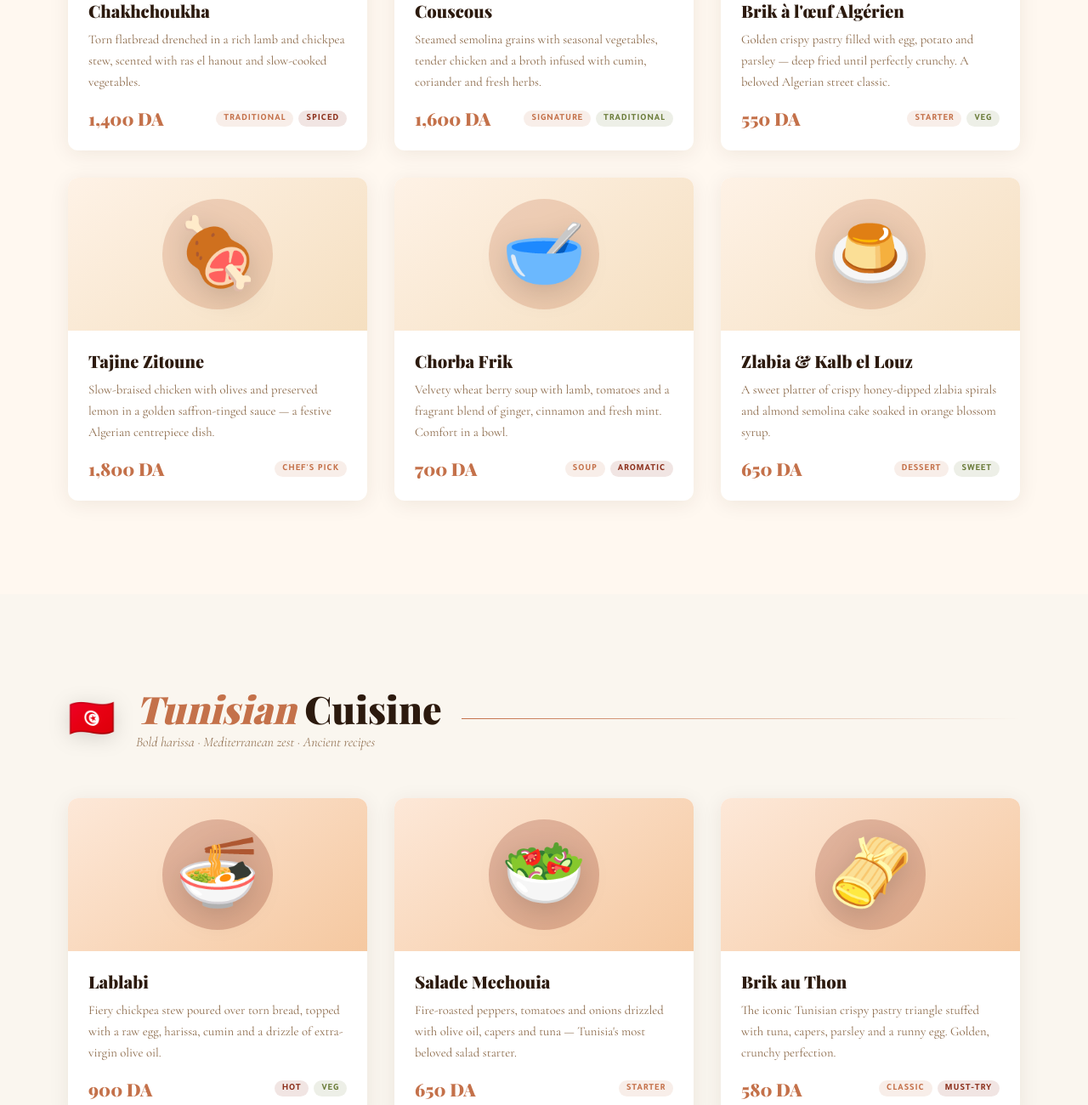
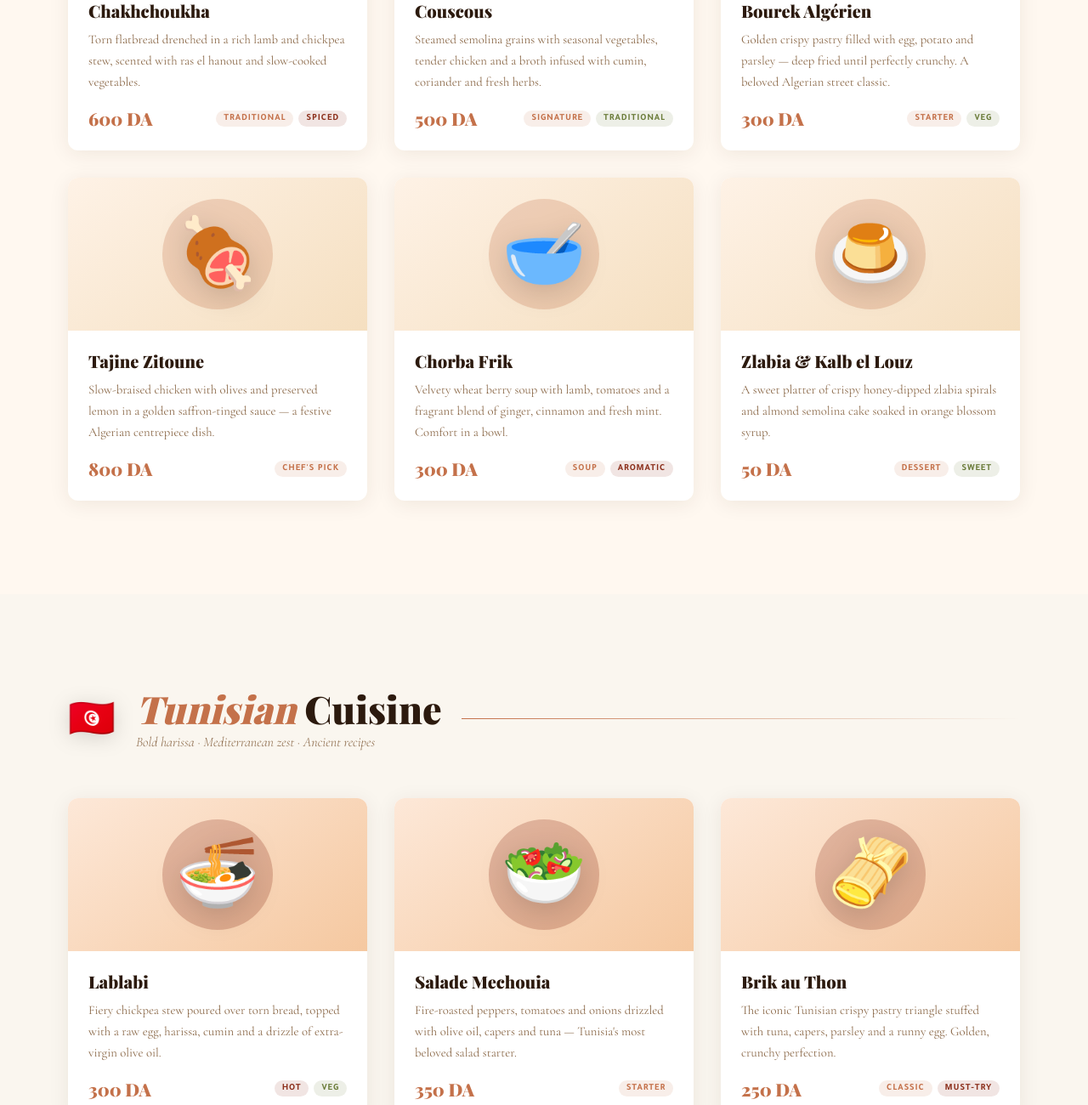
Before and after one commit to Menouarriadh/AL-maidah, a plain HTML site: page index.html in a window 1280 px wide. Shown: the part 2260-3560 px from the top of the page at 85% size. Drawn offline with nearby package versions, Linux system fonts and the light colour scheme; a web font is replaced by a local one.

Commit message:
Modify dish prices and names in index.html
Updated dish prices and names in the menu.

```diff
--- a/index.html
+++ b/index.html
@@ -821,7 +821,7 @@
           <div class="dish-card-name">Chakhchoukha</div>
           <div class="dish-card-desc">Torn flatbread drenched in a rich lamb and chickpea stew, scented with ras el hanout and slow-cooked vegetables.</div>
           <div class="dish-card-footer">
-            <span class="dish-price">1,400 DA</span>
+            <span class="dish-price">600 DA</span>
             <div class="dish-tags"><span class="tag">Traditional</span><span class="tag spicy">Spiced</span></div>
           </div>
         </div>
@@ -836,7 +836,7 @@
           <div class="dish-card-name">Couscous</div>
           <div class="dish-card-desc">Steamed semolina grains with seasonal vegetables, tender chicken and a broth infused with cumin, coriander and fresh herbs.</div>
           <div class="dish-card-footer">
-            <span class="dish-price">1,600 DA</span>
+            <span class="dish-price">500 DA</span>
             <div class="dish-tags"><span class="tag">Signature</span><span class="tag veg">Traditional</span></div>
           </div>
         </div>
@@ -848,10 +848,10 @@
           <div class="dish-card-emoji">🫔</div>
         </div>
         <div class="dish-card-body">
-          <div class="dish-card-name">Brik à l'œuf Algérien</div>
+          <div class="dish-card-name">Bourek Algérien</div>
           <div class="dish-card-desc">Golden crispy pastry filled with egg, potato and parsley — deep fried until perfectly crunchy. A beloved Algerian street classic.</div>
           <div class="dish-card-footer">
-            <span class="dish-price">550 DA</span>
+            <span class="dish-price">300 DA</span>
             <div class="dish-tags"><span class="tag">Starter</span><span class="tag veg">Veg</span></div>
           </div>
         </div>
@@ -866,7 +866,7 @@
           <div class="dish-card-name">Tajine Zitoune</div>
           <div class="dish-card-desc">Slow-braised chicken with olives and preserved lemon in a golden saffron-tinged sauce — a festive Algerian centrepiece dish.</div>
           <div class="dish-card-footer">
-            <span class="dish-price">1,800 DA</span>
+            <span class="dish-price">800 DA</span>
             <div class="dish-tags"><span class="tag">Chef's Pick</span></div>
           </div>
         </div>
@@ -881,7 +881,7 @@
           <div class="dish-card-name">Chorba Frik</div>
           <div class="dish-card-desc">Velvety wheat berry soup with lamb, tomatoes and a fragrant blend of ginger, cinnamon and fresh mint. Comfort in a bowl.</div>
           <div class="dish-card-footer">
-            <span class="dish-price">700 DA</span>
+            <span class="dish-price">300 DA</span>
             <div class="dish-tags"><span class="tag">Soup</span><span class="tag spicy">Aromatic</span></div>
           </div>
         </div>
@@ -896,7 +896,7 @@
           <div class="dish-card-name">Zlabia &amp; Kalb el Louz</div>
           <div class="dish-card-desc">A sweet platter of crispy honey-dipped zlabia spirals and almond semolina cake soaked in orange blossom syrup.</div>
           <div class="dish-card-footer">
-            <span class="dish-price">650 DA</span>
+            <span class="dish-price">50 DA</span>
             <div class="dish-tags"><span class="tag">Dessert</span><span class="tag veg">Sweet</span></div>
           </div>
         </div>
@@ -928,7 +928,7 @@
           <div class="dish-card-name">Lablabi</div>
           <div class="dish-card-desc">Fiery chickpea stew poured over torn bread, topped with a raw egg, harissa, cumin and a drizzle of extra-virgin olive oil.</div>
           <div class="dish-card-footer">
-            <span class="dish-price">900 DA</span>
+            <span class="dish-price">300 DA</span>
             <div class="dish-tags"><span class="tag spicy">Hot</span><span class="tag veg">Veg</span></div>
           </div>
         </div>
@@ -943,7 +943,7 @@
           <div class="dish-card-name">Salade Mechouia</div>
           <div class="dish-card-desc">Fire-roasted peppers, tomatoes and onions drizzled with olive oil, capers and tuna — Tunisia's most beloved salad starter.</div>
           <div class="dish-card-footer">
-            <span class="dish-price">650 DA</span>
+            <span class="dish-price">350 DA</span>
             <div class="dish-tags"><span class="tag">Starter</span></div>
           </div>
         </div>
@@ -958,7 +958,7 @@
           <div class="dish-card-name">Brik au Thon</div>
           <div class="dish-card-desc">The iconic Tunisian crispy pastry triangle stuffed with tuna, capers, parsley and a runny egg. Golden, crunchy perfection.</div>
           <div class="dish-card-footer">
-            <span class="dish-price">580 DA</span>
+            <span class="dish-price">250 DA</span>
             <div class="dish-tags"><span class="tag">Classic</span><span class="tag spicy">Must-Try</span></div>
           </div>
         </div>
@@ -973,7 +973,7 @@
           <div class="dish-card-name">Mloukhia</div>
           <div class="dish-card-desc">Dark, velvety jute leaf stew slow-cooked with lamb, garlic and caraway — a rich Tunisian dish for the adventurous palate.</div>
           <div class="dish-card-footer">
-            <span class="dish-price">1,500 DA</span>
+            <span class="dish-price">400 DA</span>
             <div class="dish-tags"><span class="tag">Heritage</span></div>
           </div>
         </div>
@@ -988,7 +988,7 @@
           <div class="dish-card-name">Poisson au Chermoula</div>
           <div class="dish-card-desc">Fresh sea bream marinated in chermoula — a vivid blend of cilantro, cumin, lemon and harissa — then oven-roasted to perfection.</div>
           <div class="dish-card-footer">
-            <span class="dish-price">2,100 DA</span>
+            <span class="dish-price">1200 DA</span>
             <div class="dish-tags"><span class="tag">Seafood</span><span class="tag spicy">Spiced</span></div>
           </div>
         </div>
@@ -1003,7 +1003,7 @@
           <div class="dish-card-name">Bambalouni</div>
           <div class="dish-card-desc">Fluffy Tunisian fried doughnuts dusted with powdered sugar — the ultimate street-food dessert, best enjoyed warm.</div>
           <div class="dish-card-footer">
-            <span class="dish-price">400 DA</span>
+            <span class="dish-price">100 DA</span>
             <div class="dish-tags"><span class="tag">Dessert</span><span class="tag veg">Sweet</span></div>
           </div>
         </div>
@@ -1035,7 +1035,7 @@
           <div class="dish-card-name">Shawarma Halabi</div>
           <div class="dish-card-desc">Marinated lamb and chicken wrapped in warm flatbread with garlic sauce, pickles, tomatoes and tahini — Aleppo's gift to the world.</div>
           <div class="dish-card-footer">
-            <span class="dish-price">1,200 DA</span>
+            <span class="dish-price">350 DA</span>
             <div class="dish-tags"><span class="tag">Bestseller</span><span class="tag spicy">Aromatic</span></div>
           </div>
         </div>
@@ -1050,7 +1050,7 @@
           <div class="dish-card-name">Kibbeh bil Sanieh</div>
           <div class="dish-card-desc">Baked shell of bulgur and minced lamb stuffed with spiced meat, pine nuts and caramelised onions — a Syrian celebration dish.</div>
           <div class="dish-card-footer">
-            <span class="dish-price">1,650 DA</span>
+            <span class="dish-price">850 DA</span>
             <div class="dish-tags"><span class="tag">Signature</span></div>
           </div>
         </div>
@@ -1065,7 +1065,7 @@
           <div class="dish-card-name">Mezze Platter</div>
           <div class="dish-card-desc">A spread of hummus, mutabbal, fattoush, labneh, stuffed grape leaves and warm pita — the ultimate Syrian mezze table.</div>
           <div class="dish-card-footer">
-            <span class="dish-price">1,900 DA</span>
+            <span class="dish-price">900 DA</span>
             <div class="dish-tags"><span class="tag">Sharing</span><span class="tag veg">Veg Option</span></div>
           </div>
         </div>
@@ -1080,7 +1080,7 @@
           <div class="dish-card-name">Mansaf Shami</div>
           <div class="dish-card-desc">Long-grain rice cooked in lamb broth, topped with slow-braised leg of lamb and toasted almonds, served with tangy jameed sauce.</div>
           <div class="dish-card-footer">
-            <span class="dish-price">2,400 DA</span>
+            <span class="dish-price">600 DA</span>
             <div class="dish-tags"><span class="tag">Feast</span><span class="tag">For 2</span></div>
           </div>
         </div>
@@ -1110,7 +1110,7 @@
           <div class="dish-card-name">Baklawa Halabiyeh</div>
           <div class="dish-card-desc">Layers of crispy filo, crushed pistachios and rose water syrup — the legendary Aleppo baklava, delicate and richly perfumed.</div>
           <div class="dish-card-footer">
-            <span class="dish-price">550 DA</span>
+            <span class="dish-price">150 DA</span>
             <div class="dish-tags"><span class="tag">Dessert</span><span class="tag veg">Sweet</span></div>
           </div>
         </div>
```
